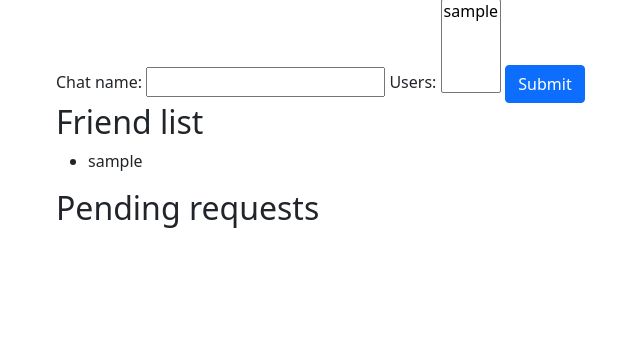
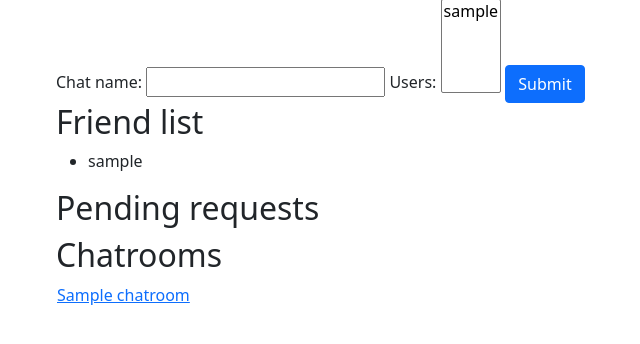
Before and after one commit to mat-sik/Real_time_chat, a Django app: page /chat/ in a window 1280 px wide. Shown: the part 253-597 px from the top of the page, without its empty margins (26-666 px from the left). Run offline with Django 4.2, Linux system fonts and the light colour scheme; a user stored in the database is signed in; tables that the repository leaves empty hold one stand-in row (values such as "Sample post").

Commit message:
refractored code a bit

```diff
--- a/chat_app_project/chat_app/consumers.py
+++ b/chat_app_project/chat_app/consumers.py
@@ -5,8 +5,8 @@
 class ChatRoomConsumer(AsyncWebsocketConsumer):
     async def connect(self):
         kwargs = self.scope.get("url_route").get("kwargs")
-        self.room_name = kwargs.get("room_name")
-        self.room_group_name = f"chat_{self.room_name}"
+        self.chatroom_id = kwargs.get("chatroom_id")
+        self.room_group_name = f"chatroom_{self.chatroom_id}"
 
         await self.channel_layer.group_add( #type: ignore
             self.room_group_name,
--- a/chat_app_project/chat_app/forms.py
+++ b/chat_app_project/chat_app/forms.py
@@ -5,7 +5,7 @@
 from django.shortcuts import get_object_or_404
 
 from account.models import Account
-from chat_app.models import FriendshipRelation, ChatUsers, ChatRoom
+from chat_app.models import FriendshipRelation, ChatRoomUsers, ChatRoom
 
 
 class AddFriendForm(forms.Form):
@@ -27,22 +27,22 @@
                     friend=friend
                 )
                 messages.add_message(
-                        request,
-                        messages.INFO,
-                        "Request sent."
+                    request,
+                    messages.INFO,
+                    "Request sent."
                 )
             except IntegrityError:
                 messages.add_message(
-                        request,
-                        messages.ERROR,
-                        "You are friends already."
-                    )
+                    request,
+                    messages.ERROR,
+                    "You are friends already."
+                )
         else:
             messages.add_message(
-                        request,
-                        messages.ERROR,
-                        "You can not add yourself as friend."
-                    )
+                request,
+                messages.ERROR,
+                "You can not add yourself as friend."
+            )
 
 
 class AddRoomForm(forms.Form):
@@ -73,12 +73,16 @@
         )
 
     @transaction.atomic
-    def save(self):
-        new_chat = ChatRoom.objects.create(
-            chat_name = self.cleaned_data.get("chat_name")
+    def save(self, request):
+        new_chatroom = ChatRoom.objects.create(
+            name = self.cleaned_data.get("chat_name")
+        )
+        ChatRoomUsers.objects.create(
+                    chatroom = new_chatroom,
+                    user = get_object_or_404(Account, pk=request.user.id)
         )
         for user_id in self.cleaned_data.get("users"): # type: ignore
-                ChatUsers.objects.create(
-                    chat = new_chat,
+                ChatRoomUsers.objects.create(
+                    chatroom = new_chatroom,
                     user = get_object_or_404(Account, pk=user_id)
                 )
--- a/chat_app_project/chat_app/models.py
+++ b/chat_app_project/chat_app/models.py
@@ -5,12 +5,12 @@
 # Create your models here.
 class ChatRoom(models.Model):
     # Each chat chat has it's name.
-    chat_name = models.CharField(max_length=30)
+    name = models.CharField(max_length=30)
 
 
-class ChatUsers(models.Model):
+class ChatRoomUsers(models.Model):
     # Group of users is assigned to singel chat.
-    chat = models.ForeignKey(ChatRoom, on_delete=models.CASCADE)
+    chatroom = models.ForeignKey(ChatRoom, on_delete=models.PROTECT)
     # There can be many users in a single chatgroup.
     user = models.ForeignKey(Account, on_delete=models.PROTECT)
 
--- a/chat_app_project/chat_app/routing.py
+++ b/chat_app_project/chat_app/routing.py
@@ -3,5 +3,5 @@
 from chat_app.consumers import ChatRoomConsumer
 
 ws_urlpatterns = [
-    re_path(r"ws/chat/(?P<room_name>\w+)/$", ChatRoomConsumer.as_asgi()), # type: ignore
+    re_path(r"ws/chat/(?P<chatroom_id>\d+)/$", ChatRoomConsumer.as_asgi()), # type: ignore
 ]
--- a/chat_app_project/chat_app/static/chat_app/js/ws_chat_client.js
+++ b/chat_app_project/chat_app/static/chat_app/js/ws_chat_client.js
@@ -1,5 +1,5 @@
-const roomName = JSON.parse(
-    document.getElementById("room-name").textContent
+const chatroomId = JSON.parse(
+    document.getElementById("chatroom-id").textContent
 );
 
 const userUsername = JSON.parse(
@@ -10,7 +10,7 @@
     "ws://" +
     window.location.host +
     "/ws/chat/" +
-    roomName +
+    chatroomId +
     "/"
 );
 
--- a/chat_app_project/chat_app/templates/chat_app/chatroom.html
+++ b/chat_app_project/chat_app/templates/chat_app/chatroom.html
@@ -2,13 +2,13 @@
 {% load static %}
 
 {% block 'sub_contents' %}
-<h1>{{room_name}}</h1>
+<h1>{{chatroom.name}}</h1>
 
 <textarea id="chat-text" cols="80" rows="30"></textarea>
 <input id="input" type="text" size="80">
 <input id="submit" type="button" value="Send">
 
-{{room_name|json_script:"room-name"}}
+{{chatroom.id|json_script:"chatroom-id"}}
 {{user.user_name|json_script:"user-username"}}
 <script src="{% static 'chat_app/ws_chat_client.js' %}"></script>
 
--- a/chat_app_project/chat_app/templates/chat_app/index.html
+++ b/chat_app_project/chat_app/templates/chat_app/index.html
@@ -66,6 +66,7 @@
     <h2>Pending requests</h2>
     <table>
         {% for pending_request in pending %}
+        <tr>
             <td>
                 {{pending_request.user_name}}
             </td>
@@ -76,7 +77,22 @@
                     <input type="submit" class="btn btn-secondary" value="Add">
                 </form>
             </td>
+        </tr>
         {% endfor %}
     </table>
 </div>
+
+<div>
+    <h2>Chatrooms</h2>
+    <table>
+        {% for chatroom in chatrooms %}
+        <tr>
+            <td>
+                <a href={% url 'chat_app:room' chatroom_id=chatroom.id %}>{{chatroom.name}}</a>
+            </td>
+        </tr>
+        {% endfor %}
+    </table>
+</div>
+
 {% endblock %}
--- a/chat_app_project/chat_app/urls.py
+++ b/chat_app_project/chat_app/urls.py
@@ -1,7 +1,7 @@
 from django.urls import path
 
 from account.views import ViewLogin, ViewRegister, ViewLogout
-from chat_app.views import ViewIndex, ViewRoom, ViewAddFriend, ViewAddRoom
+from chat_app.views import ViewIndex, ViewChatRoom, ViewAddFriend, ViewAddChatRoom
 
 app_name = "chat_app"
 
@@ -11,6 +11,6 @@
     path("register", ViewRegister.as_view(), name="register"),
     path("logout", ViewLogout.as_view(), name="logout"),
     path("add_friend", ViewAddFriend.as_view(), name="add_friend"),
-    path("add_room", ViewAddRoom.as_view(), name="add_room"),
-    path("<str:room_name>", ViewRoom.as_view(), name="room"),
+    path("add_room", ViewAddChatRoom.as_view(), name="add_room"),
+    path("<int:chatroom_id>", ViewChatRoom.as_view(), name="room"),
 ]
--- a/chat_app_project/chat_app/views.py
+++ b/chat_app_project/chat_app/views.py
@@ -1,9 +1,9 @@
-from django.shortcuts import render, redirect
+from django.shortcuts import get_object_or_404, render, redirect
 from django.views import View
 from django.contrib import messages
 
 from chat_app.forms import AddFriendForm, AddRoomForm
-from chat_app.models import FriendshipRelation
+from chat_app.models import FriendshipRelation, ChatRoom, ChatRoomUsers
 
 
 # Create your views here.
@@ -34,15 +34,19 @@
 
             form_add_room = self.form_class_add_room(request, friends)
 
+            chatrooms_users = ChatRoomUsers.objects.filter(user=request.user)
+            chatrooms = [i.chatroom for i in chatrooms_users]
+
             context = {
                 "form_add_friend": form_add_friend,
                 "form_add_room": form_add_room,
                 "pending": pending,
-                "friends": friends
+                "friends": friends,
+                "chatrooms": chatrooms
             }
             return render(request, self.template_name, context)
-        else:
-            return redirect("chat_app:login")
+
+        return redirect("chat_app:login")
 
 
 class ViewAddFriend(View):
@@ -63,41 +67,53 @@
                     )
             else:
                 messages.add_message(
-                        request,
-                        messages.ERROR,
-                        "Invalid data submited."
-                    )
+                    request,
+                    messages.ERROR,
+                    "Invalid data submited."
+                )
             return redirect("chat_app:index")
-        else:
-            return redirect("chat_app:login")
+
+        return redirect("chat_app:login")
 
 
-class ViewAddRoom(View):
+class ViewAddChatRoom(View):
     form_class = AddRoomForm
 
     def post(self, request, *args, **kwargs):
         if request.user.is_authenticated:
             form = self.form_class(request, friends=None, data=request.POST)
             if form.is_valid():
-                form.save()
+                form.save(request)
             else:
                 messages.add_message(
-                        request,
-                        messages.ERROR,
-                        "Invalid data submited."
-                    )
+                    request,
+                    messages.ERROR,
+                    "Invalid data submited."
+                )
             return redirect("chat_app:index")
-        else:
-            return redirect("chat_app:login")
+
+        return redirect("chat_app:login")
 
 
-class ViewRoom(View):
+class ViewChatRoom(View):
     template_name = "chat_app/chatroom.html"
 
     def get(self, request, *args, **kwargs):
         if request.user.is_authenticated:
-            context = {"room_name": kwargs.get("room_name")}
+            chatroom = get_object_or_404(ChatRoom, pk=kwargs.get("chatroom_id"))
+            chatroom_users = set([
+                chatroom_user.user for chatroom_user in
+                ChatRoomUsers.objects.filter(chatroom=chatroom)
+            ])
+            if request.user in chatroom_users:
 
-            return render(request, self.template_name, context)
-        else:
-            return redirect("chat_app:login")
+                context = {"chatroom": chatroom}
+                return render(request, self.template_name, context)
+
+        messages.add_message(
+            request,
+            messages.ERROR,
+            "You are not authorised."
+        )
+
+        return redirect("chat_app:index")
```
Also changed, not shown: chat_app_project/account/views.py (+16 -18 lines), chat_app_project/chat_app/migrations/0005_rename_chat_chatusers_chatroom.py (added), chat_app_project/chat_app/migrations/0006_rename_chatusers_chatroomusers.py (added), chat_app_project/chat_app/migrations/0007_alter_chatroomusers_chatroom.py (added), chat_app_project/chat_app/migrations/0008_rename_chat_name_chatroom_name.py (added). Lines whose indentation alone changed are shown as unchanged.
